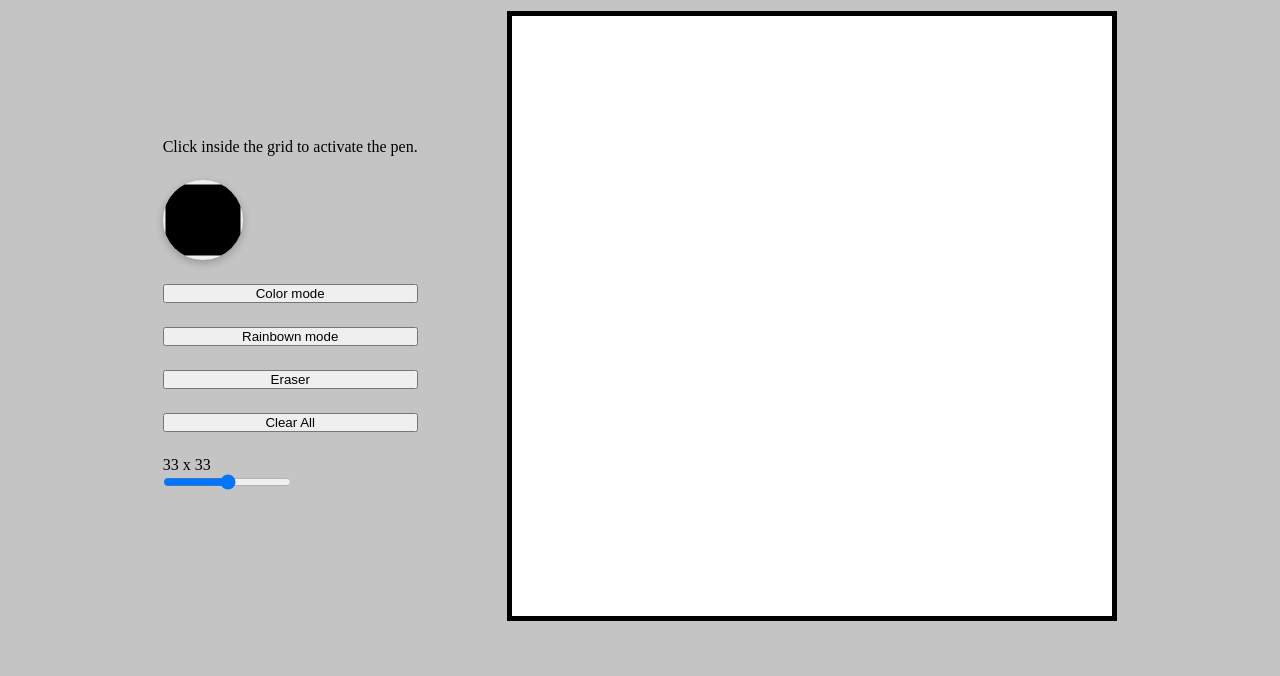
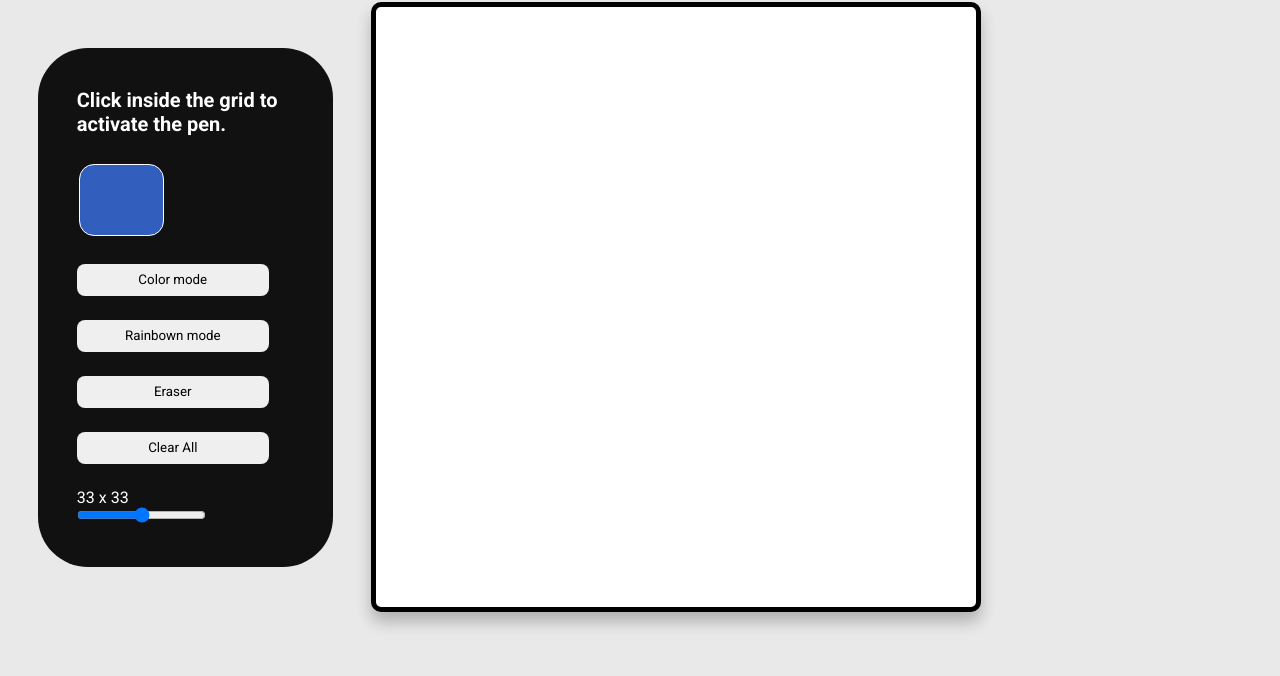
Before and after one commit to Valentin-Sosa/Etch-a-Sketch, a plain HTML site: page index.html in a window 1280 px wide. Shown: the part 124-800 px from the top of the page. Drawn offline with Linux system fonts and the light colour scheme.

Commit message:
add the style of the page

```diff
--- a/index.html
+++ b/index.html
@@ -3,7 +3,8 @@
 <head>
     <meta charset="UTF-8">
     <meta name="viewport" content="width=device-width, initial-scale=1.0">
-    <title>Document</title>
+    <title>Etch-a-Sketch</title>
+    <link rel="shortcut icon" href="./images/icon.png">
     <link rel="stylesheet" href="style.css">
     <script src="script.js" defer></script>
 </head>
@@ -17,10 +18,10 @@
             <section class="active-text">
                 Click inside the grid to activate the pen.
             </section>
-            <input id="color" type="color">
-            <button id="color-btn">Color mode</button>
-            <button id="rainbown-btn">Rainbown mode</button>
-            <button id="eraser-btn">Eraser</button>
+            <input id="color" type="color" value="#325ebe">
+            <button id="color-btn" class="mode">Color mode</button>
+            <button id="rainbown-btn" class="mode">Rainbown mode</button>
+            <button id="eraser-btn" class="mode">Eraser</button>
             <button id="clear-btn">Clear All</button>
             <div>
                 <div id="size-bar"></div>
--- a/style.css
+++ b/style.css
@@ -1,40 +1,47 @@
+@import url('https://fonts.googleapis.com/css2?family=Roboto:wght@300;400;500;700;900&display=swap');
+
 *
 {
     box-sizing: border-box;
     padding: 0;
     margin: 0;
+    font-family: 'Roboto',sans-serif;
 }
 
 body
 {
-    background-color: #c4c4c4;
+    background-color: #e9e9e9;
 }
 
 header
 {
     text-align: center;
-    margin: 5vh 0;
+    margin: 2vh 0;
 }
 
 h1
 {
-    font-size: 48px;
+    font-size: 80px;
 }
 
 main
 {
     display: flex;
-    justify-content: center;
+    justify-content: flex-start;
     align-items: center;
-    gap: 7vw;
+    gap: 3vw;
+    padding: 0 3vw;
 }
 
 .grid
 {
+    justify-self: center;
     order: 1;
     display: flex;
     flex-wrap: wrap;
     border: black solid 5px;
+    border-radius: 10px;
+    box-shadow: rgba(0, 0, 0, 0.24) 0px 10px 15px;
     height: 610px;
     width: 610px;
     background-color: #ffffff;
@@ -45,15 +52,59 @@ main
     display: flex;
     flex-direction: column;
     gap: 3vh;
+    background-color: #111111;
+    color: #ffffff;
+    padding: 5vh 3vw;
+    border-radius: 50px;
+    width: 23vw;
 }
 
 #color
 {
+    -webkit-appearance: none;
+    -moz-appearance: none;
+    appearance: none;
+    width: 7vw;
+    height: 10vh;
+    background-color: transparent;
+    border: none;
+    cursor: pointer;
+}
 
-    width: 80px;
-    height: 80px;
+#color::-webkit-color-swatch
+{
+    border-radius: 15px;
+    border: #ffffff solid 1px;
+}
+
+#color::-moz-color-swatch
+{
+    border-radius: 15px;
+    border: #ffffff solid 1px;
+}
+
+button
+{
+    width: 15vw;
+    height: 4vh;
     border: none;
-    border-radius: 50px;
-    box-shadow: rgba(0, 0, 0, 0.24) 0px 3px 8px;
+    border-radius: 8px;
+}
 
+button:hover
+{
+    border: #ffffff solid 1px;
+    background-color: #292929;
+    color: #ffffff;
 }
+
+button:focus
+{
+    background-color: #325ebe;
+}
+
+.active-text
+{
+    font-size: 20px;
+    font-weight: bold;
+}
```
Also changed, not shown: images/icon.png (added).
